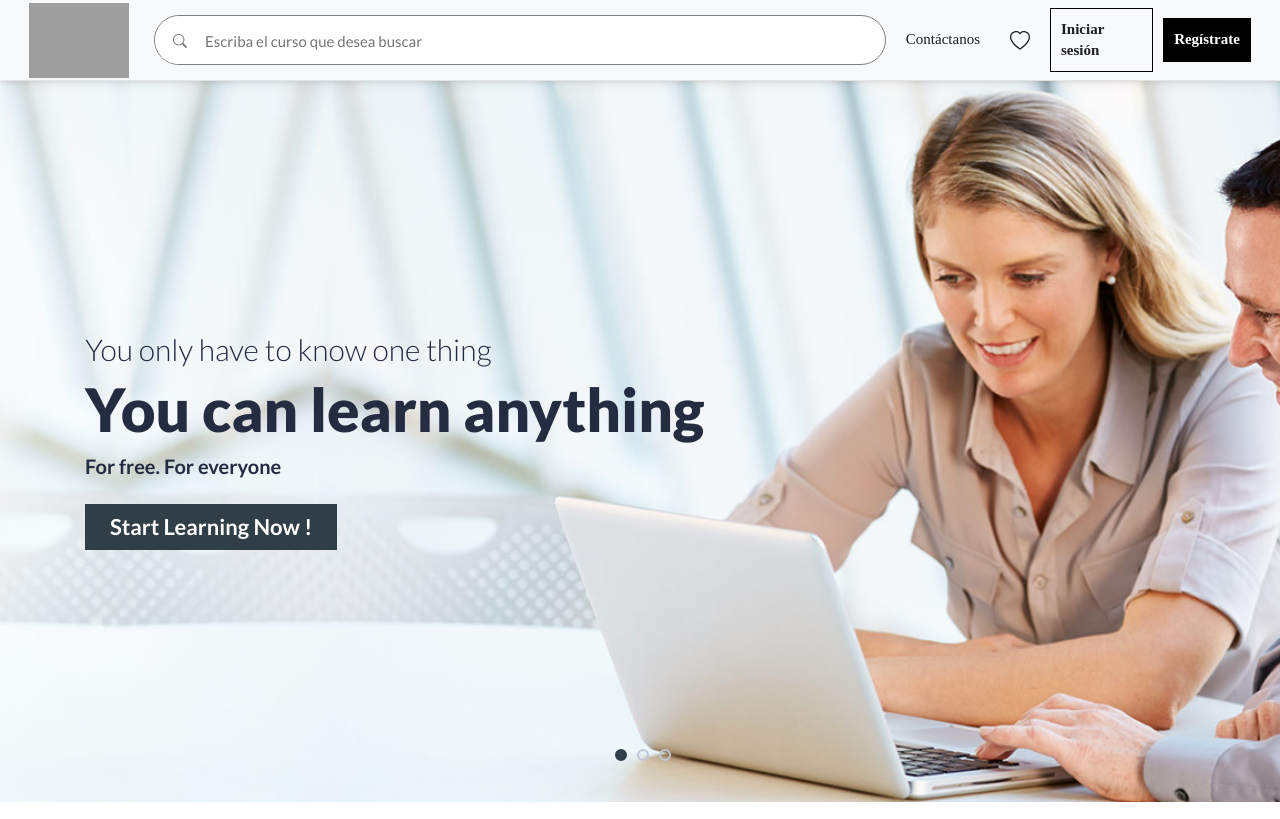
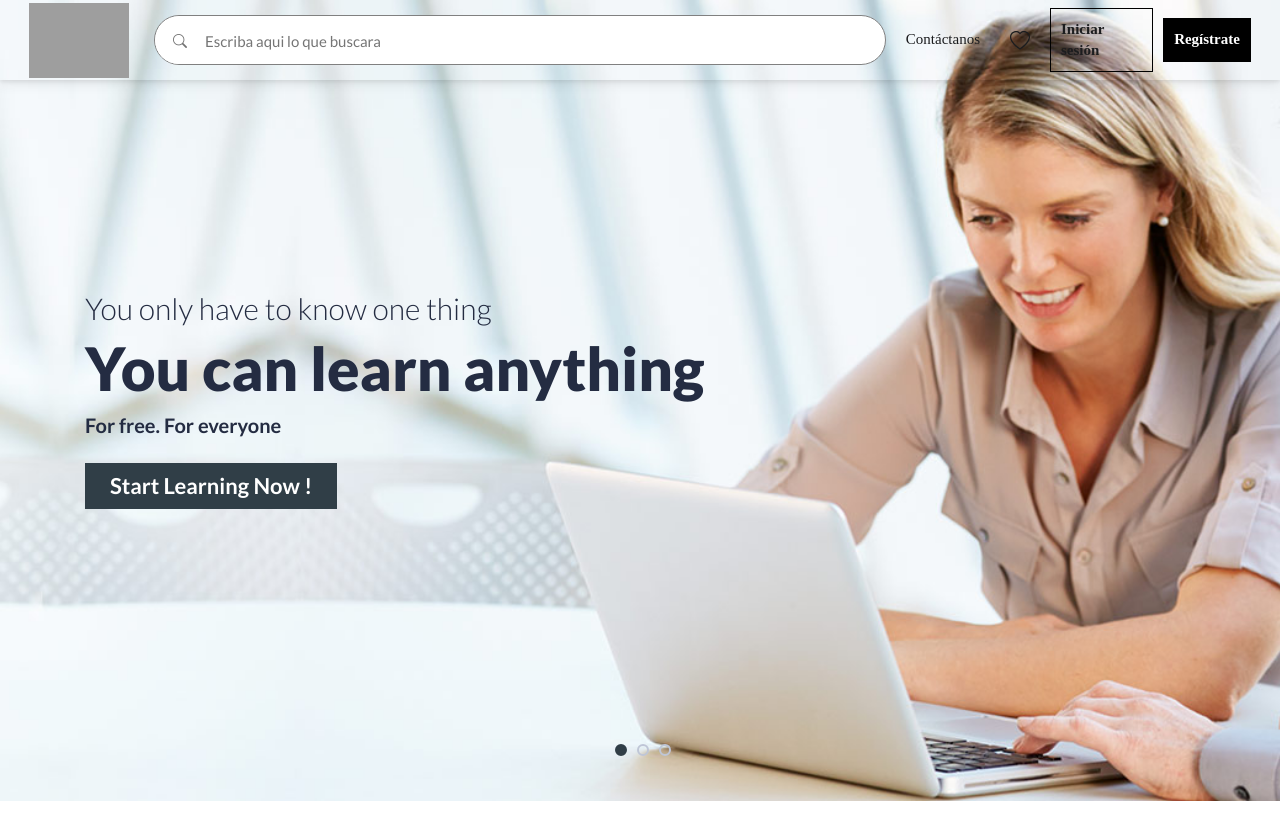
Before and after one commit to nickmeza/CurseStore, a PHP site: template vistas/cliente/views/Inicio.php in a window 1280 px wide. Shown: the top 819 px of the page. Run offline with PHP 8.4, Linux system fonts and the light colour scheme; the template is opened without the code that fills it, so the values that code supplies are empty; some libraries are stand-ins or nearby versions; grey boxes are pictures that could not be loaded.

Commit message:
Revert "Merge branch 'main' of https://github.com/nickmeza/CurseStore"
This reverts commit 9b2eff831307abb9c3e7d3069ab1ff72888c9c29, reversing
changes made to 7fe3f838b92a45af9332e01412b562d7dfb6dfe6.

```diff
--- a/assets/css/header.css
+++ b/assets/css/header.css
@@ -12,7 +12,6 @@
     align-items: center;
     justify-content: center;
     gap: 10px;
-    background: #fff;
     box-shadow: 0 2px 4px rgb(0 0 0 / 8%), 0 4px 12px rgb(0 0 0 / 8%);
     z-index: 1010;
 }
--- a/vistas/cliente/component/header.php
+++ b/vistas/cliente/component/header.php
@@ -38,14 +38,13 @@
 
 <body>
     <!-- HEADER-->
-
-    <header class="header navbar-expand-lg navbar-light bg-light">
+    <div class="header">
         <div class="space"></div>
         <a href="#" class="logo"><img src="https://images.squarespace-cdn.com/content/v1/5f62b687cae73d2408a06539/1602807735303-4W086W30YX6B3D23N04L/image-asset.png" alt="" class="logo_cursos" style="width:100px"></a>
         <div class="search">
             <div class="icon"><i class="bi bi-search search-icon"></i></div>
             <div class="input">
-                <input type="text" name="" id="mysearch" placeholder="Escriba el curso que desea buscar">
+                <input type="text" name="" id="mysearch" placeholder="Escriba aqui lo que buscara">
             </div>
             <span class="clean" onclick="input_clear()">
                 <svg xmlns="http://www.w3.org/2000/svg" width="20" height="20" fill="currentColor" class="bi bi-x" viewBox="0 0 16 16">
@@ -64,6 +63,6 @@
         <a href="#" class="nav-link nav-link-border nav-link-border-signin"><span class="nav-link-letter signin">Iniciar sesión</span></a>
         <a href="#" class="nav-link nav-link-border nav-link-border-register"><span class="nav-link-letter register">Regístrate</span></a>
         <div class="space"></div>
-    </header>
+    </div>
 
-    <div style="height: 81px;"></div>
+    <!-- <div style="height: 5000000px;"></div> -->
```
